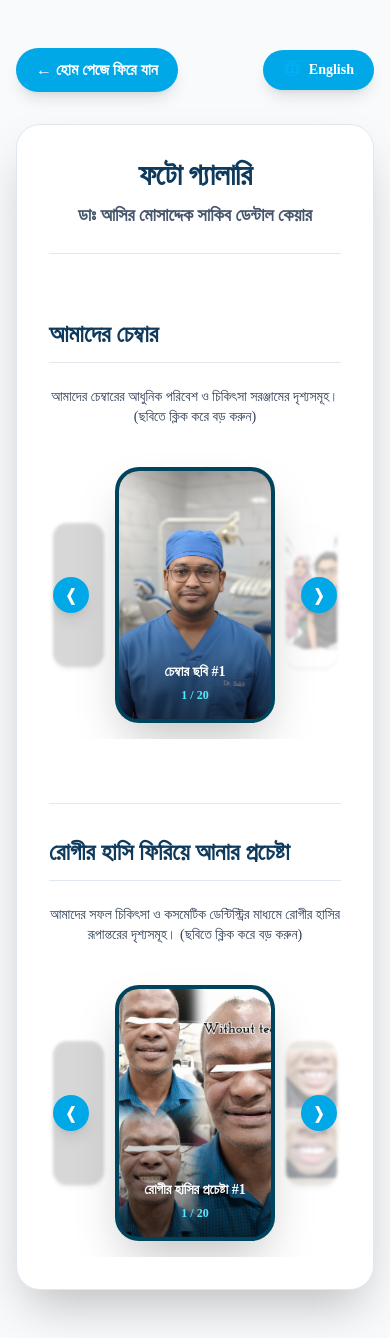
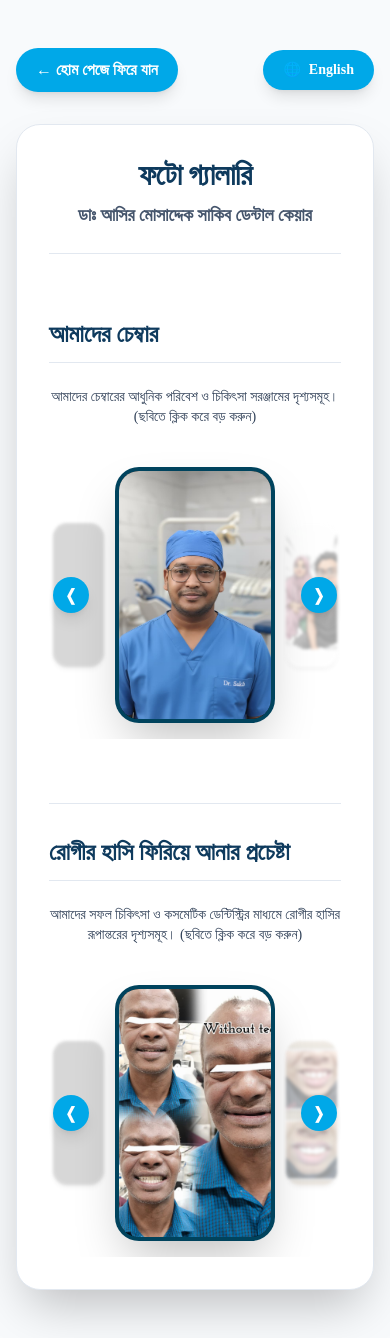
Before and after one commit to drsakib8263/dental-clinic-app, a Next.js app: page /gallery in a window 390 px wide. Built offline with nearby package versions, Linux system fonts and the light colour scheme; grey boxes are pictures that could not be loaded.

Commit message:
Remove photo title tags from gallery sliders and modal

```diff
--- a/app/gallery/page.jsx
+++ b/app/gallery/page.jsx
@@ -16,8 +16,6 @@ export default function GalleryPage() {
     const num = String(i + 1).padStart(2, '0')
     return {
       src: `/gallery/chamber-${num}.jpeg`,
-      titleBn: `চেম্বার ছবি #${i + 1}`,
-      titleEn: `Chamber Photo #${i + 1}`
     }
   })
 
@@ -25,8 +23,6 @@ export default function GalleryPage() {
     const num = String(i + 1).padStart(2, '0')
     return {
       src: `/gallery/patient-${num}.jpeg`,
-      titleBn: `রোগীর হাসির প্রচেষ্টা #${i + 1}`,
-      titleEn: `Patient Smile Restoration #${i + 1}`
     }
   })
 
@@ -121,18 +117,9 @@ export default function GalleryPage() {
               >
                 <img
                   src={chamberImages[chamberIndex].src}
-                  alt={chamberImages[chamberIndex].titleEn}
+                  alt="Chamber Active"
                   className="w-full h-full object-cover group-hover:scale-105 transition duration-500"
                 />
-                <div className="absolute inset-0 bg-gradient-to-t from-black/80 via-transparent to-transparent opacity-80"></div>
-                <div className="absolute bottom-4 left-4 right-4 text-center text-white">
-                  <span className="font-extrabold text-sm md:text-lg drop-shadow-md">
-                    {lang === 'bn' ? chamberImages[chamberIndex].titleBn : chamberImages[chamberIndex].titleEn}
-                  </span>
-                  <span className="block text-xs text-cyan-300 font-semibold mt-1">
-                    {chamberIndex + 1} / {chamberImages.length}
-                  </span>
-                </div>
               </div>
 
               {/* ডান পাশের ঝাপসা ছবি (Peek View) */}
@@ -198,18 +185,9 @@ export default function GalleryPage() {
               >
                 <img
                   src={patientImages[patientIndex].src}
-                  alt={patientImages[patientIndex].titleEn}
+                  alt="Patient Active"
                   className="w-full h-full object-cover group-hover:scale-105 transition duration-500"
                 />
-                <div className="absolute inset-0 bg-gradient-to-t from-black/80 via-transparent to-transparent opacity-80"></div>
-                <div className="absolute bottom-4 left-4 right-4 text-center text-white">
-                  <span className="font-extrabold text-sm md:text-lg drop-shadow-md">
-                    {lang === 'bn' ? patientImages[patientIndex].titleBn : patientImages[patientIndex].titleEn}
-                  </span>
-                  <span className="block text-xs text-cyan-300 font-semibold mt-1">
-                    {patientIndex + 1} / {patientImages.length}
-                  </span>
-                </div>
               </div>
 
               {/* ডান পাশের ঝাপসা ছবি (Peek View) */}
@@ -260,10 +238,6 @@ export default function GalleryPage() {
                 className="max-h-[70vh] object-contain w-auto"
               />
             </div>
-
-            <h3 className="text-xl font-extrabold text-[#0E3A5D] dark:text-white text-center">
-              {lang === 'bn' ? selectedImage.titleBn : selectedImage.titleEn}
-            </h3>
           </div>
         </div>
       )}
```
